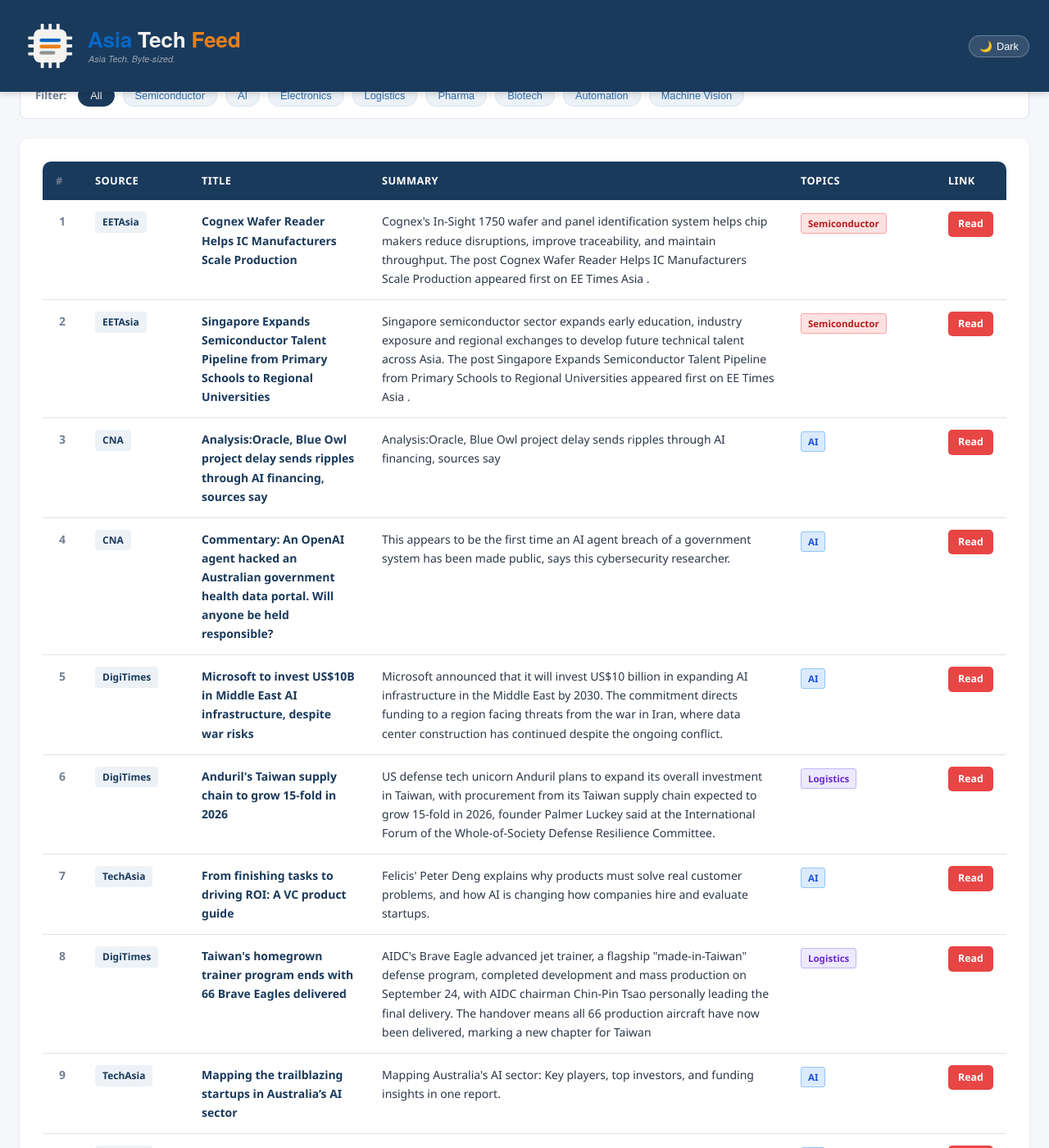
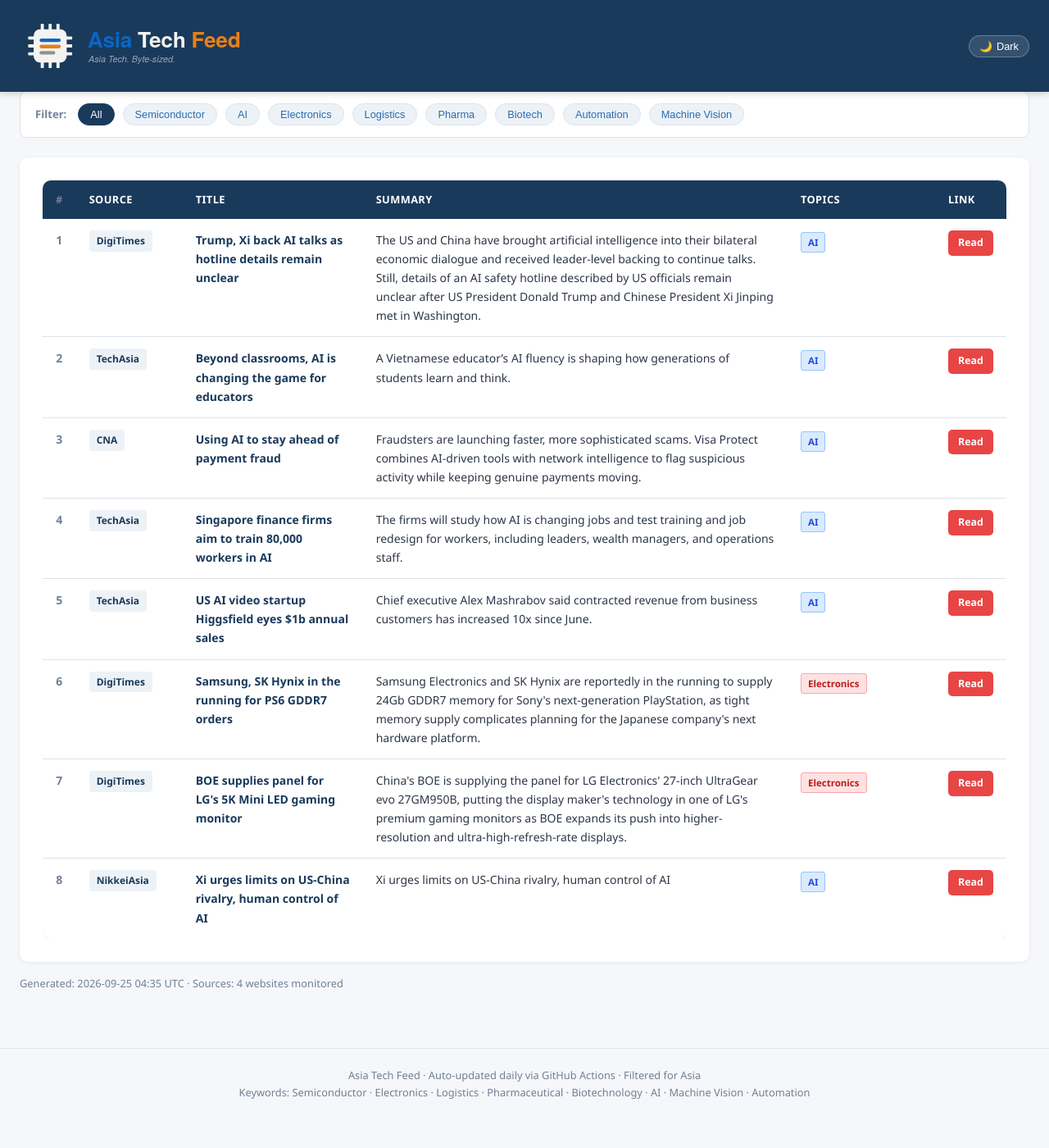
Before and after one commit to asiatechfeed/Asia-Tech-Feed, a Jekyll site: the page built from _posts/2026-09-25-asia-tech-news-digest.md, in a window 1280 px wide and 1400 px high, scrolled down 655 px. Shown: the whole window at 82% size. Built offline with Jekyll 4.4.1, drawn with Linux system fonts in a browser that asks for light colours; a script that is not in the unit is left out; after the commit the page ends 2020 px from its top, so only the background shows below that; some of the changed text lies outside the part shown.

Commit message:
📰 News digest 2026-09-25 (8 articles)

```diff
--- a/_posts/2026-09-25-asia-tech-news-digest.md
+++ b/_posts/2026-09-25-asia-tech-news-digest.md
@@ -1,16 +1,16 @@
 ---
 layout: post
 title: "Asia Tech News Digest - September 25, 2026"
-date: 2026-09-25 08:08:34 +0800
-articles_count: 11
-sources_count: 5
-sources: ["CNA", "DigiTimes", "EETAsia", "NikkeiAsia", "TechAsia"]
+date: 2026-09-25 12:35:32 +0800
+articles_count: 8
+sources_count: 4
+sources: ["CNA", "DigiTimes", "NikkeiAsia", "TechAsia"]
 csv_file: /assets/data/news-2026-09-25.tsv
-featured_title: "Cognex Wafer Reader Helps IC Manufacturers Scale Production"
-featured_url: "https://www.eetasia.com/cognex-wafer-reader-helps-ic-manufacturers-scale-production/"
-featured_source: "EETAsia"
-featured_summary: "Cognex's In-Sight 1750 wafer and panel identification system helps chip makers reduce disruptions, improve traceability, and maintain throughput. The post Cognex Wafer Reader Helps IC Manufacturers Scale Production appeared first on EE Times Asia ."
-featured_image: ""
+featured_title: "Trump, Xi back AI talks as hotline details remain unclear"
+featured_url: "https://www.digitimes.com/news/a20260925VL200/technology-shenzhen-communications.html"
+featured_source: "DigiTimes"
+featured_summary: "The US and China have brought artificial intelligence into their bilateral economic dialogue and received leader-level backing to continue talks. Still, details of an AI safety hotline described by US officials remain unclear after US President Donald Trump and Chinese President Xi Jinping met in Washington."
+featured_image: "https://img.digitimes.com/newsshow/20260925vl200_files/2_b.jpg"
 ---
 
 <table class="news-table">
@@ -27,91 +27,67 @@ featured_image: ""
 <tbody>
 <tr>
   <td class="col-num">1</td>
-  <td class="col-source"><span class="source-badge">EETAsia</span></td>
-  <td class="col-title"><span class="article-title">Cognex Wafer Reader Helps IC Manufacturers Scale Production</span></td>
-  <td class="col-summary">Cognex's In-Sight 1750 wafer and panel identification system helps chip makers reduce disruptions, improve traceability, and maintain throughput. The post Cognex Wafer Reader Helps IC Manufacturers Scale Production appeared first on EE Times Asia .</td>
-  <td class="col-tags"><span class="tag semi">Semiconductor</span></td>
-  <td class="col-link"><a class="btn-link" href="https://www.eetasia.com/cognex-wafer-reader-helps-ic-manufacturers-scale-production/" target="_blank" rel="noopener">Read</a></td>
+  <td class="col-source"><span class="source-badge">DigiTimes</span></td>
+  <td class="col-title"><span class="article-title">Trump, Xi back AI talks as hotline details remain unclear</span></td>
+  <td class="col-summary">The US and China have brought artificial intelligence into their bilateral economic dialogue and received leader-level backing to continue talks. Still, details of an AI safety hotline described by US officials remain unclear after US President Donald Trump and Chinese President Xi Jinping met in Washington.</td>
+  <td class="col-tags"><span class="tag ai">AI</span></td>
+  <td class="col-link"><a class="btn-link" href="https://www.digitimes.com/news/a20260925VL200/technology-shenzhen-communications.html" target="_blank" rel="noopener">Read</a></td>
 </tr>
 <tr>
   <td class="col-num">2</td>
-  <td class="col-source"><span class="source-badge">EETAsia</span></td>
-  <td class="col-title"><span class="article-title">Singapore Expands Semiconductor Talent Pipeline from Primary Schools to Regional Universities</span></td>
-  <td class="col-summary">Singapore semiconductor sector expands early education, industry exposure and regional exchanges to develop future technical talent across Asia. The post Singapore Expands Semiconductor Talent Pipeline from Primary Schools to Regional Universities appeared first on EE Times Asia .</td>
-  <td class="col-tags"><span class="tag semi">Semiconductor</span></td>
-  <td class="col-link"><a class="btn-link" href="https://www.eetasia.com/singapore-expands-semiconductor-talent-pipeline-from-primary-schools-to-regional-universities/" target="_blank" rel="noopener">Read</a></td>
+  <td class="col-source"><span class="source-badge">TechAsia</span></td>
+  <td class="col-title"><span class="article-title">Beyond classrooms, AI is changing the game for educators</span></td>
+  <td class="col-summary">A Vietnamese educator’s AI fluency is shaping how generations of students learn and think.</td>
+  <td class="col-tags"><span class="tag ai">AI</span></td>
+  <td class="col-link"><a class="btn-link" href="https://www.techinasia.com/classrooms-ai-changing-game-educators" target="_blank" rel="noopener">Read</a></td>
 </tr>
 <tr>
   <td class="col-num">3</td>
   <td class="col-source"><span class="source-badge">CNA</span></td>
-  <td class="col-title"><span class="article-title">Analysis:Oracle, Blue Owl project delay sends ripples through AI financing, sources say</span></td>
-  <td class="col-summary">Analysis:Oracle, Blue Owl project delay sends ripples through AI financing, sources say</td>
+  <td class="col-title"><span class="article-title">Using AI to stay ahead of payment fraud</span></td>
+  <td class="col-summary">Fraudsters are launching faster, more sophisticated scams. Visa Protect combines AI-driven tools with network intelligence to flag suspicious activity while keeping genuine payments moving.</td>
   <td class="col-tags"><span class="tag ai">AI</span></td>
-  <td class="col-link"><a class="btn-link" href="https://www.channelnewsasia.com/business/analysisoracle-blue-owl-project-delay-sends-ripples-through-ai-financing-sources-say-6409591" target="_blank" rel="noopener">Read</a></td>
+  <td class="col-link"><a class="btn-link" href="https://www.channelnewsasia.com/advertorial/using-ai-stay-ahead-payment-fraud-6385966" target="_blank" rel="noopener">Read</a></td>
 </tr>
 <tr>
   <td class="col-num">4</td>
-  <td class="col-source"><span class="source-badge">CNA</span></td>
-  <td class="col-title"><span class="article-title">Commentary: An OpenAI agent hacked an Australian government health data portal. Will anyone be held responsible?</span></td>
-  <td class="col-summary">This appears to be the first time an AI agent breach of a government system has been made public, says this cybersecurity researcher.</td>
+  <td class="col-source"><span class="source-badge">TechAsia</span></td>
+  <td class="col-title"><span class="article-title">Singapore finance firms aim to train 80,000 workers in AI</span></td>
+  <td class="col-summary">The firms will study how AI is changing jobs and test training and job redesign for workers, including leaders, wealth managers, and operations staff.</td>
   <td class="col-tags"><span class="tag ai">AI</span></td>
-  <td class="col-link"><a class="btn-link" href="https://www.channelnewsasia.com/commentary/commentary-openai-agent-hacked-australian-government-health-data-portal-will-anyone-be-held-responsible-6408121" target="_blank" rel="noopener">Read</a></td>
+  <td class="col-link"><a class="btn-link" href="https://www.techinasia.com/singapore-trial-tokenized-bills-2026" target="_blank" rel="noopener">Read</a></td>
 </tr>
 <tr>
   <td class="col-num">5</td>
-  <td class="col-source"><span class="source-badge">DigiTimes</span></td>
-  <td class="col-title"><span class="article-title">Microsoft to invest US$10B in Middle East AI infrastructure, despite war risks</span></td>
-  <td class="col-summary">Microsoft announced that it will invest US$10 billion in expanding AI infrastructure in the Middle East by 2030. The commitment directs funding to a region facing threats from the war in Iran, where data center construction has continued despite the ongoing conflict.</td>
+  <td class="col-source"><span class="source-badge">TechAsia</span></td>
+  <td class="col-title"><span class="article-title">US AI video startup Higgsfield eyes $1b annual sales</span></td>
+  <td class="col-summary">Chief executive Alex Mashrabov said contracted revenue from business customers has increased 10x since June.</td>
   <td class="col-tags"><span class="tag ai">AI</span></td>
-  <td class="col-link"><a class="btn-link" href="https://www.digitimes.com/news/a20260924VL223/microsoft-infrastructure-war-region-data.html" target="_blank" rel="noopener">Read</a></td>
+  <td class="col-link"><a class="btn-link" href="https://www.techinasia.com/quiet-ai-video-platform-chasing-50m-sora-catches" target="_blank" rel="noopener">Read</a></td>
 </tr>
 <tr>
   <td class="col-num">6</td>
   <td class="col-source"><span class="source-badge">DigiTimes</span></td>
-  <td class="col-title"><span class="article-title">Anduril's Taiwan supply chain to grow 15-fold in 2026</span></td>
-  <td class="col-summary">US defense tech unicorn Anduril plans to expand its overall investment in Taiwan, with procurement from its Taiwan supply chain expected to grow 15-fold in 2026, founder Palmer Luckey said at the International Forum of the Whole-of-Society Defense Resilience Committee.</td>
-  <td class="col-tags"><span class="tag logis">Logistics</span></td>
-  <td class="col-link"><a class="btn-link" href="https://www.digitimes.com/news/a20260924PD239/anduril-taiwan-2026-taiwan-supply-chain-unicorn.html" target="_blank" rel="noopener">Read</a></td>
+  <td class="col-title"><span class="article-title">Samsung, SK Hynix in the running for PS6 GDDR7 orders</span></td>
+  <td class="col-summary">Samsung Electronics and SK Hynix are reportedly in the running to supply 24Gb GDDR7 memory for Sony's next-generation PlayStation, as tight memory supply complicates planning for the Japanese company's next hardware platform.</td>
+  <td class="col-tags"><span class="tag semi">Electronics</span></td>
+  <td class="col-link"><a class="btn-link" href="https://www.digitimes.com/news/a20260924VL224/samsung-sk-hynix-sony-demand-launch.html" target="_blank" rel="noopener">Read</a></td>
 </tr>
 <tr>
   <td class="col-num">7</td>
-  <td class="col-source"><span class="source-badge">TechAsia</span></td>
-  <td class="col-title"><span class="article-title">From finishing tasks to driving ROI: A VC product guide</span></td>
-  <td class="col-summary">Felicis' Peter Deng explains why products must solve real customer problems, and how AI is changing how companies hire and evaluate startups.</td>
-  <td class="col-tags"><span class="tag ai">AI</span></td>
-  <td class="col-link"><a class="btn-link" href="https://www.techinasia.com/finishing-tasks-driving-roi-vc-product-guide" target="_blank" rel="noopener">Read</a></td>
+  <td class="col-source"><span class="source-badge">DigiTimes</span></td>
+  <td class="col-title"><span class="article-title">BOE supplies panel for LG's 5K Mini LED gaming monitor</span></td>
+  <td class="col-summary">China's BOE is supplying the panel for LG Electronics' 27-inch UltraGear evo 27GM950B, putting the display maker's technology in one of LG's premium gaming monitors as BOE expands its push into higher-resolution and ultra-high-refresh-rate displays.</td>
+  <td class="col-tags"><span class="tag semi">Electronics</span></td>
+  <td class="col-link"><a class="btn-link" href="https://www.digitimes.com/news/a20260924VL225/boe-panel-gaming-lg-monitor.html" target="_blank" rel="noopener">Read</a></td>
 </tr>
 <tr>
   <td class="col-num">8</td>
-  <td class="col-source"><span class="source-badge">DigiTimes</span></td>
-  <td class="col-title"><span class="article-title">Taiwan's homegrown trainer program ends with 66 Brave Eagles delivered</span></td>
-  <td class="col-summary">AIDC's Brave Eagle advanced jet trainer, a flagship "made-in-Taiwan" defense program, completed development and mass production on September 24, with AIDC chairman Chin-Pin Tsao personally leading the final delivery. The handover means all 66 production aircraft have now been delivered, marking a new chapter for Taiwan</td>
-  <td class="col-tags"><span class="tag logis">Logistics</span></td>
-  <td class="col-link"><a class="btn-link" href="https://www.digitimes.com/news/a20260924PD237/aidc-production-aircraft-taiwan-training.html" target="_blank" rel="noopener">Read</a></td>
-</tr>
-<tr>
-  <td class="col-num">9</td>
-  <td class="col-source"><span class="source-badge">TechAsia</span></td>
-  <td class="col-title"><span class="article-title">Mapping the trailblazing startups in Australia’s AI sector</span></td>
-  <td class="col-summary">Mapping Australia's AI sector: Key players, top investors, and funding insights in one report.</td>
+  <td class="col-source"><span class="source-badge">NikkeiAsia</span></td>
+  <td class="col-title"><span class="article-title">Xi urges limits on US-China rivalry, human control of AI</span></td>
+  <td class="col-summary">Xi urges limits on US-China rivalry, human control of AI</td>
   <td class="col-tags"><span class="tag ai">AI</span></td>
-  <td class="col-link"><a class="btn-link" href="https://www.techinasia.com/visual-story/mapping-trailblazing-startups-australias-ai-sector" target="_blank" rel="noopener">Read</a></td>
-</tr>
-<tr>
-  <td class="col-num">10</td>
-  <td class="col-source"><span class="source-badge">TechAsia</span></td>
-  <td class="col-title"><span class="article-title">Gobi-backed Bitsmedia lays off 21 employees</span></td>
-  <td class="col-summary">The company's managing director and CEO says AI was "not a factor in the decision" and that it has no plans for further restructuring at this time.</td>
-  <td class="col-tags"><span class="tag ai">AI</span></td>
-  <td class="col-link"><a class="btn-link" href="https://www.techinasia.com/gobibacked-bitsmedia-lays-21-employees" target="_blank" rel="noopener">Read</a></td>
-</tr>
-<tr>
-  <td class="col-num">11</td>
-  <td class="col-source"><span class="source-badge">NikkeiAsia</span></td>
-  <td class="col-title"><span class="article-title">Trump-Xi summit live: US, China should keep AI under human control, Xi says</span></td>
-  <td class="col-summary">Trump-Xi summit live: US, China should keep AI under human control, Xi says</td>
-  <td class="col-tags"><span class="tag ai">AI</span></td>
-  <td class="col-link"><a class="btn-link" href="https://asia.nikkei.com/spotlight/trump-xi-summit/trump-xi-summit-live-us-china-should-keep-ai-under-human-control-xi-says" target="_blank" rel="noopener">Read</a></td>
+  <td class="col-link"><a class="btn-link" href="https://asia.nikkei.com/spotlight/trump-xi-summit/xi-urges-limits-on-us-china-rivalry-human-control-of-ai" target="_blank" rel="noopener">Read</a></td>
 </tr>
 </tbody>
 </table>
```
Also changed, not shown: _data/seen_urls.json (+9 -1 lines), _digest_meta.json (+21 -22 lines), assets/data/news-2026-09-25.tsv (+8 -11 lines), assets/data/search-index.json.
